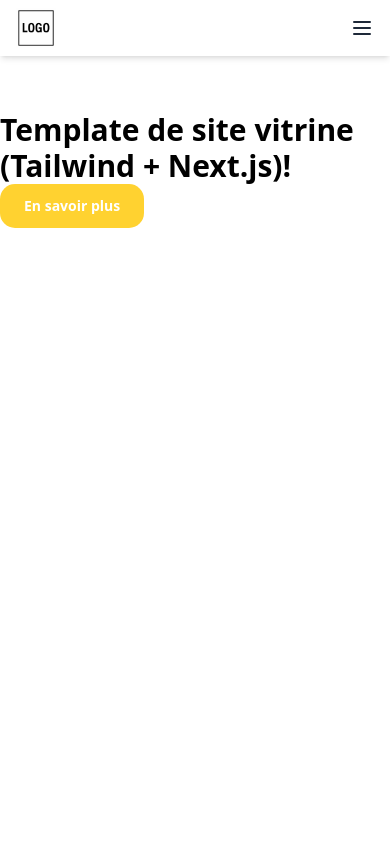
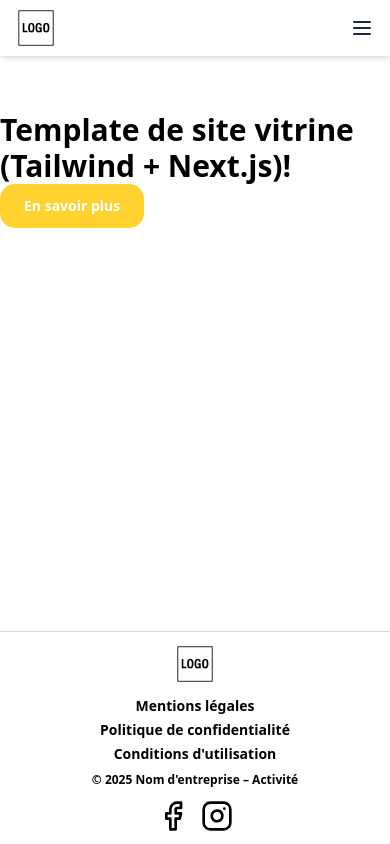
Before and after one commit to julienlisita/nextjs-ts-tailwind-template, a Next.js app: page / in a window 390 px wide. Built offline with nearby package versions, Linux system fonts and the light colour scheme.

Commit message:
feat(footer): add responsive footer with logo, navigation links and social icons

```diff
--- a/src/app/layout.tsx
+++ b/src/app/layout.tsx
@@ -3,6 +3,8 @@
 import type { Metadata } from "next";
 import "./globals.css";
 import Header from "@/components/layout/Header";
+import Footer from "@/components/layout/Footer";
+
 
 export const metadata: Metadata = {
   title: "Mon site vitrine",
@@ -21,6 +23,7 @@
         <main className="flex-1 mt-14 sm:mt-16 lg:mt-20 pt-14 sm:pt-16 lg:pt-20">
           {children}
         </main>
+        <Footer/>
       </body>
     </html>
   );
--- /dev/null
+++ b/src/components/layout/Footer.tsx
@@ -0,0 +1,55 @@
+// src/components/layout/Footer.tsx
+
+'use client';
+
+import Link from 'next/link';
+import Image from 'next/image';
+import { FiFacebook, FiInstagram } from 'react-icons/fi';
+
+export default function Footer() {
+  return (
+    <footer className="bg-white border-t border-gray-300 flex flex-col space-y-3 sm:flex-row sm:space-y-0 justify-between items-center px-4 py-3">
+
+      {/* Logo à gauche */}
+      <div className="relative h-10 w-10 sm:h-12 sm:w-12">
+        <Image
+          src="/images/logo.png"
+          alt="Logo Julien Lisita"
+          fill
+          sizes="(max-width: 768px) 100px, (max-width: 1024px) 120px, 140px"
+          style={{ objectFit: 'contain' }}
+        />
+      </div>
+
+      {/* Menu et mentions légales */}
+      <div className="flex flex-col items-center">
+        <nav className="font-bold text-sm flex flex-col sm:flex-row items-center space-y-1 sm:space-y-0 sm:space-x-4 text-black mb-2">
+          <Link className="hover:underline text-center" href="/legal/imprint">Mentions légales</Link>
+          <Link className="hover:underline text-center" href="/legal/privacy">Politique de confidentialité</Link>
+          <Link className="hover:underline text-center" href="/legal/term">Conditions d'utilisation</Link>
+        </nav>
+        <p className="font-bold text-xs sm:text-sm text-center text-black">
+          © 2025 Nom d'entreprise – Activité
+        </p>
+      </div>
+
+      {/* Réseaux sociaux */}
+      <div className="flex items-center space-x-3">
+        <a
+          href="#"
+          target="_blank"
+          rel="noopener noreferrer"
+        >
+          <FiFacebook className="w-8 h-8 sm:w-10 sm:h-10  text-black hover:text-gray-500 transition" />
+        </a>
+        <a
+          href="#"
+          target="_blank"
+          rel="noopener noreferrer"
+        >
+          <FiInstagram className="w-8 h-8 sm:w-10 sm:h-10 text-black hover:text-gray-500 transition" />
+        </a>
+      </div>
+    </footer>
+  );
+}
```
